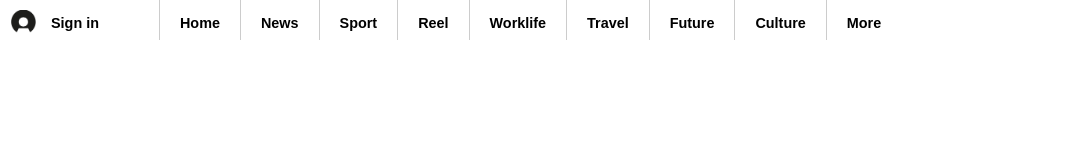
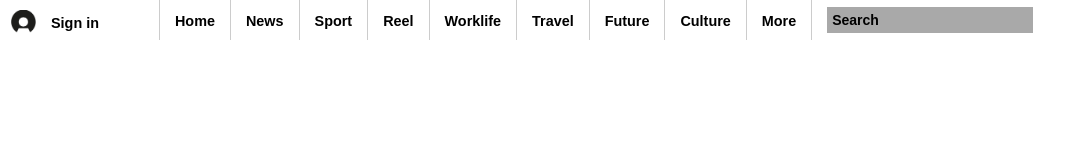
Before and after one commit to Darrenni97/udemy, a plain HTML site: page 2-css/bbc.html in a window 1280 px wide. Shown: the full height of the page, 213-1280 px from the left. Drawn offline with Linux system fonts and the light colour scheme.

Commit message:
cleaned up styling and added search bar

```diff
--- a/2-css/bbc.html
+++ b/2-css/bbc.html
@@ -3,7 +3,6 @@
     <title>Technology - BBC News</title>
     <style type="text/css">
       #topbar {
-        width: 100%;
         margin: auto;
         height: 40px;
         text-align: center;
@@ -42,130 +41,20 @@
         margin-right: 60px;
       }
 
-      #home {
-        float: left;
-        border-left: 1px #cccccc solid;
-        height: 100%;
-        margin-right: 40px;
-      }
-      #home-text {
+      .topbar-menu {
         font-weight: bold;
         font-size: 90%;
-        position: relative;
-        top: 15px;
-        left: 20px;
+        padding: 13px 15px 0 15px;
+        height: 27px;
       }
 
-      #news {
-        float: left;
-        border-left: 1px #cccccc solid;
-        height: 100%;
-        margin-right: 40px;
-      }
-      #news-text {
+      #search-box {
+        background-color: #a9a9a9;
+        border: none;
         font-weight: bold;
-        font-size: 90%;
-        position: relative;
-        top: 15px;
-        left: 20px;
-      }
-
-      #sport {
-        float: left;
-        border-left: 1px #cccccc solid;
-        height: 100%;
-        margin-right: 40px;
-      }
-      #sport-text {
-        font-weight: bold;
-        font-size: 90%;
-        position: relative;
-        top: 15px;
-        left: 20px;
-      }
-
-      #reel {
-        float: left;
-        border-left: 1px #cccccc solid;
-        height: 100%;
-        margin-right: 40px;
-      }
-      #reel-text {
-        font-weight: bold;
-        font-size: 90%;
-        position: relative;
-        top: 15px;
-        left: 20px;
-      }
-
-      #worklife {
-        float: left;
-        border-left: 1px #cccccc solid;
-        height: 100%;
-        margin-right: 40px;
-      }
-      #worklife-text {
-        font-weight: bold;
-        font-size: 90%;
-        position: relative;
-        top: 15px;
-        left: 20px;
-      }
-
-      #travel {
-        float: left;
-        border-left: 1px #cccccc solid;
-        height: 100%;
-        margin-right: 40px;
-      }
-      #travel-text {
-        font-weight: bold;
-        font-size: 90%;
-        position: relative;
-        top: 15px;
-        left: 20px;
-      }
-
-      #future {
-        float: left;
-        border-left: 1px #cccccc solid;
-        height: 100%;
-        margin-right: 40px;
-      }
-      #future-text {
-        font-weight: bold;
-        font-size: 90%;
-        position: relative;
-        top: 15px;
-        left: 20px;
-      }
-
-      #culture {
-        float: left;
-        border-left: 1px #cccccc solid;
-        height: 100%;
-        margin-right: 40px;
-      }
-      #culture-text {
-        font-weight: bold;
-        font-size: 90%;
-        position: relative;
-        top: 15px;
-        left: 20px;
-      }
-
-      #more {
-        float: left;
-        border-left: 1px #cccccc solid;
-        height: 100%;
-        margin-right: 40px;
-      }
-      #more-text {
-        font-weight: bold;
-        font-size: 90%;
-        position: relative;
-        top: 15px;
-        left: 20px;
+        font-size: 14px;
+        padding: 5px;
+        margin: 7px 0 0 15px;
       }
     </style>
   </head>
@@ -177,32 +66,35 @@
         <img id="signin-img" src="images/signin.png" />
         <span id="signin-text">Sign in</span>
       </div>
-      <div id="home">
-        <span id="home-text">Home</span>
+      <div class="topbar-section topbar-menu">
+        Home
       </div>
-      <div id="news">
-        <span id="news-text">News</span>
+      <div class="topbar-section topbar-menu">
+        News
       </div>
-      <div id="sport">
-        <span id="sport-text">Sport</span>
+      <div class="topbar-section topbar-menu">
+        Sport
       </div>
-      <div id="reel">
-        <span id="reel-text">Reel</span>
+      <div class="topbar-section topbar-menu">
+        Reel
       </div>
-      <div id="worklife">
-        <span id="worklife-text">Worklife</span>
+      <div class="topbar-section topbar-menu">
+        Worklife
       </div>
-      <div id="travel">
-        <span id="travel-text">Travel</span>
+      <div class="topbar-section topbar-menu">
+        Travel
       </div>
-      <div id="future">
-        <span id="future-text">Future</span>
+      <div class="topbar-section topbar-menu">
+        Future
       </div>
-      <div id="culture">
-        <span id="culture-text">Culture</span>
+      <div class="topbar-section topbar-menu">
+        Culture
       </div>
-      <div id="more">
-        <span id="more-text">More</span>
+      <div class="topbar-section topbar-menu">
+        More
+      </div>
+      <div class="topbar-section search-bar">
+        <input id="search-box" type="text" value="Search" />
       </div>
     </div>
   </body>
```
Also changed, not shown: 2-css/images/magnifying.png (added).
